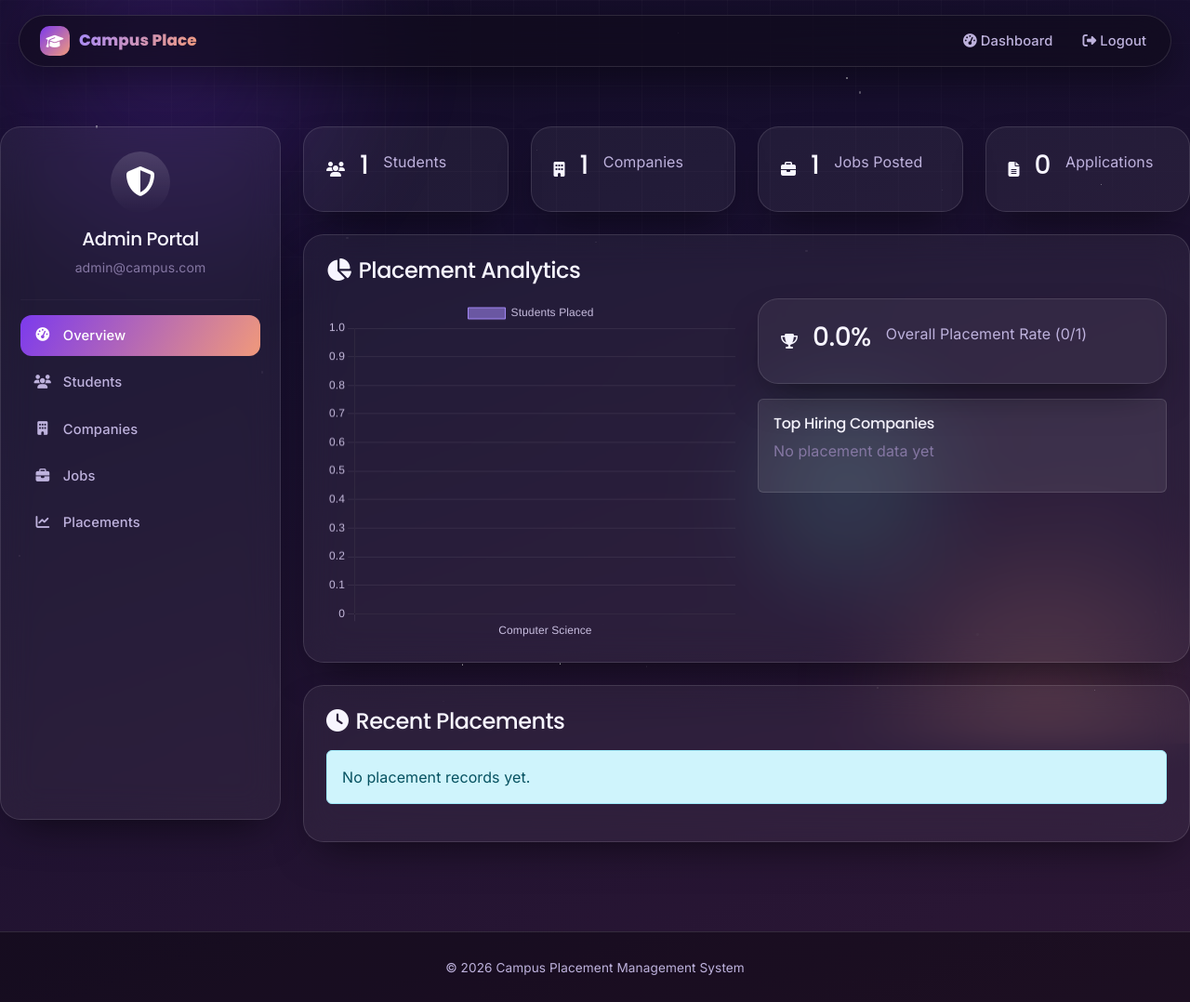
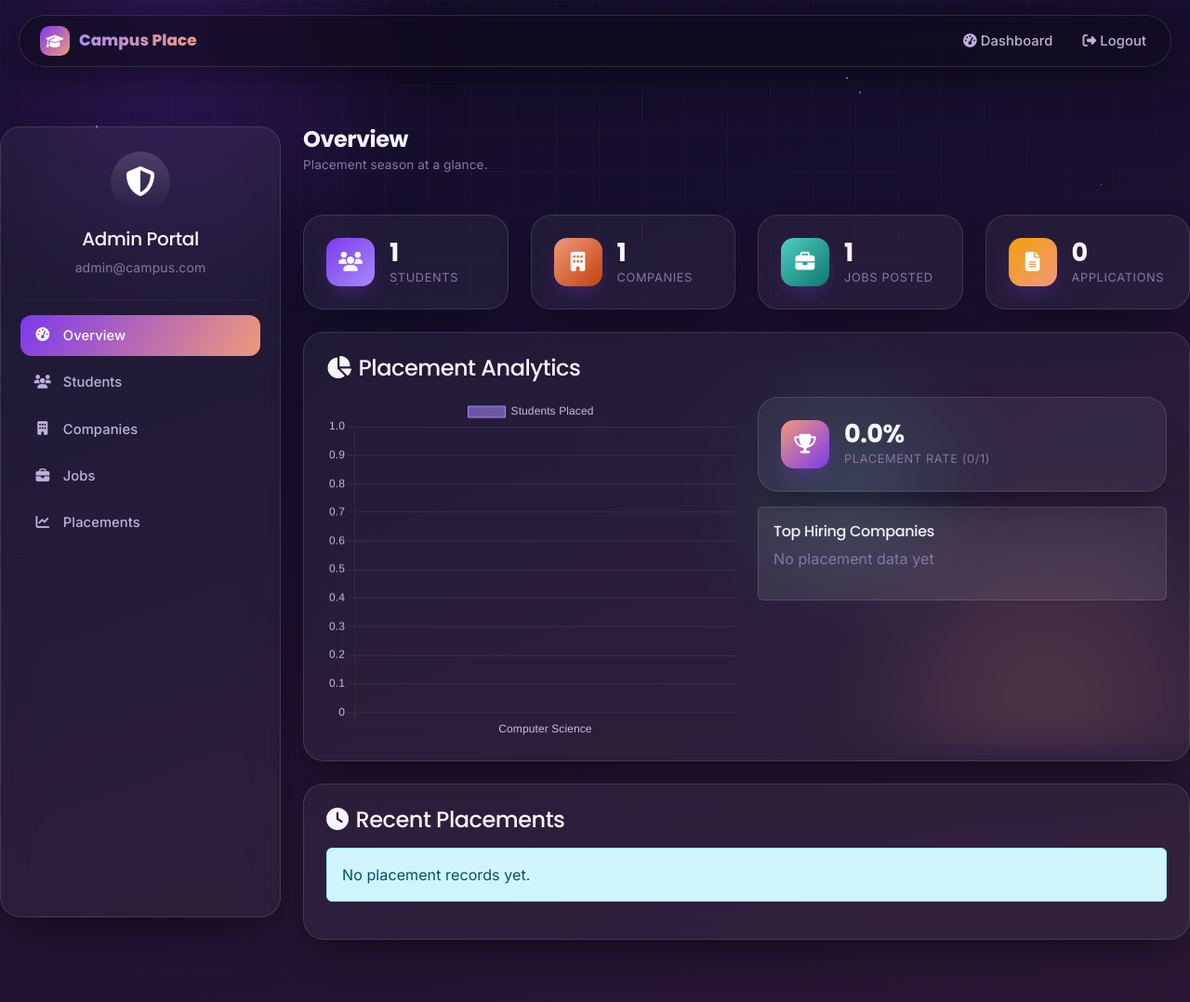
Before and after one commit to Nitish204/placement_managment_system, a Flask app: page /admin/dashboard in a window 1280 px wide. Shown: the top 1078 px of the page at 93% size. Run offline with Flask 3, Linux system fonts and the light colour scheme; a user stored in the database is signed in; data comes from the database, SQL or seed files in the repository; data that the repository does not hold is empty.

Commit message:
Revamp admin dashboard layout and styles
Updated the layout and styling of the admin dashboard, including a new page header and improved stat card designs.

```diff
--- a/templates/admin_dashboard.html
+++ b/templates/admin_dashboard.html
@@ -24,12 +24,19 @@
         </div>
 
         <div class="col-lg-9">
+            <div class="page-header">
+                <div>
+                    <h3>Overview</h3>
+                    <p class="page-sub">Placement season at a glance.</p>
+                </div>
+            </div>
+
             <!-- Stats Row -->
             <div class="row g-4 mb-4">
-                <div class="col-md-3"><div class="stat-card"><i class="fas fa-users"></i><h3>{{ total_students }}</h3><p>Students</p></div></div>
-                <div class="col-md-3"><div class="stat-card"><i class="fas fa-building"></i><h3>{{ total_companies }}</h3><p>Companies</p></div></div>
-                <div class="col-md-3"><div class="stat-card"><i class="fas fa-briefcase"></i><h3>{{ total_jobs }}</h3><p>Jobs Posted</p></div></div>
-                <div class="col-md-3"><div class="stat-card"><i class="fas fa-file-alt"></i><h3>{{ total_applications }}</h3><p>Applications</p></div></div>
+                <div class="col-md-3"><div class="stat-card"><div class="stat-icon" style="background: linear-gradient(135deg, var(--accent-1), var(--accent-2));"><i class="fas fa-users"></i></div><div class="stat-body"><h3>{{ total_students }}</h3><p>Students</p></div></div></div>
+                <div class="col-md-3"><div class="stat-card"><div class="stat-icon" style="background: linear-gradient(135deg, var(--accent-3), #c2410c);"><i class="fas fa-building"></i></div><div class="stat-body"><h3>{{ total_companies }}</h3><p>Companies</p></div></div></div>
+                <div class="col-md-3"><div class="stat-card"><div class="stat-icon" style="background: linear-gradient(135deg, var(--accent-4), #0f766e);"><i class="fas fa-briefcase"></i></div><div class="stat-body"><h3>{{ total_jobs }}</h3><p>Jobs Posted</p></div></div></div>
+                <div class="col-md-3"><div class="stat-card"><div class="stat-icon" style="background: linear-gradient(135deg, #f59e0b, var(--accent-3));"><i class="fas fa-file-alt"></i></div><div class="stat-body"><h3>{{ total_applications }}</h3><p>Applications</p></div></div></div>
             </div>
 
             <!-- Placement Analytics -->
@@ -41,9 +48,8 @@
                     </div>
                     <div class="col-md-6">
                         <div class="stat-card mb-3">
-                            <i class="fas fa-trophy"></i>
-                            <h3>{{ "%.1f"|format(placement_percentage) }}%</h3>
-                            <p>Overall Placement Rate ({{ placed_count }}/{{ total_students }})</p>
+                            <div class="stat-icon" style="background: linear-gradient(135deg, var(--accent-3), var(--accent-1));"><i class="fas fa-trophy"></i></div>
+                            <div class="stat-body"><h3>{{ "%.1f"|format(placement_percentage) }}%</h3><p>Placement Rate ({{ placed_count }}/{{ total_students }})</p></div>
                         </div>
                         <div class="p-3 rounded" style="background: var(--glass-strong); border:1px solid var(--glass-border);">
                             <h6>Top Hiring Companies</h6>
```
